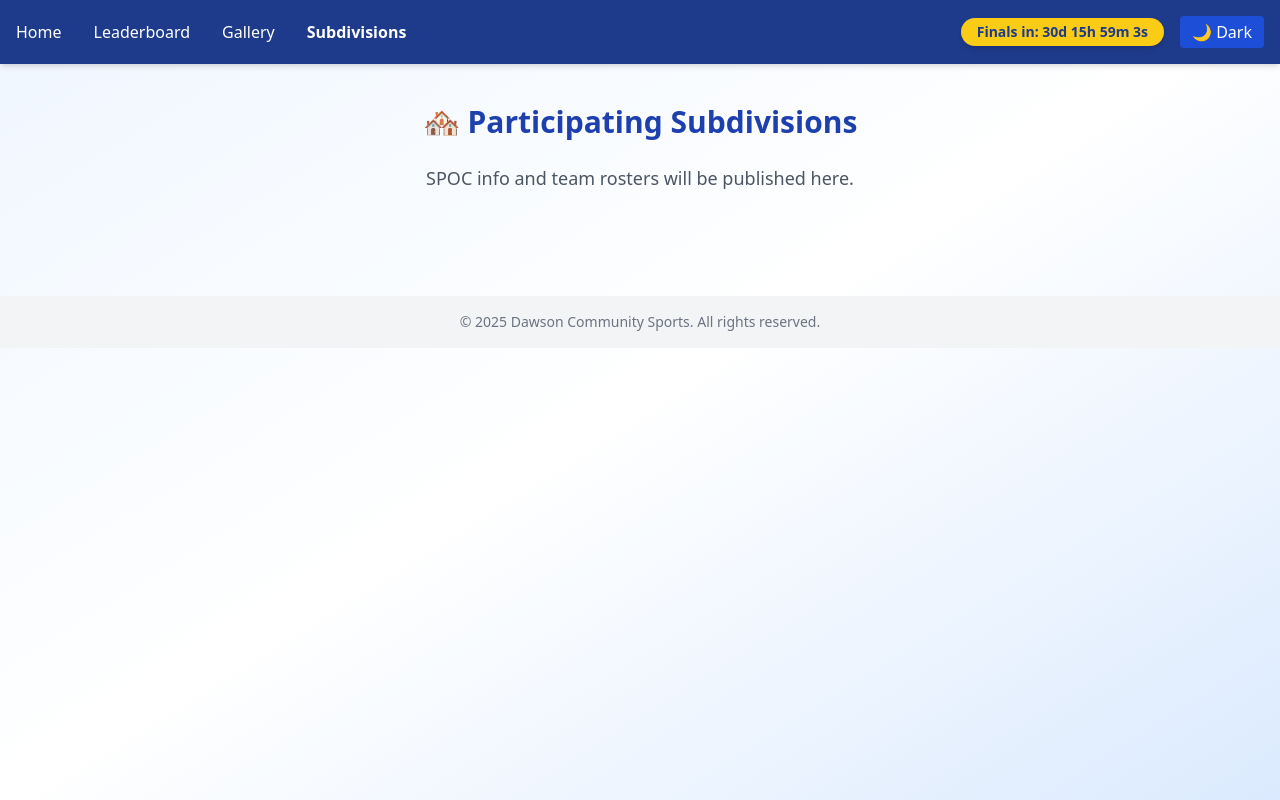
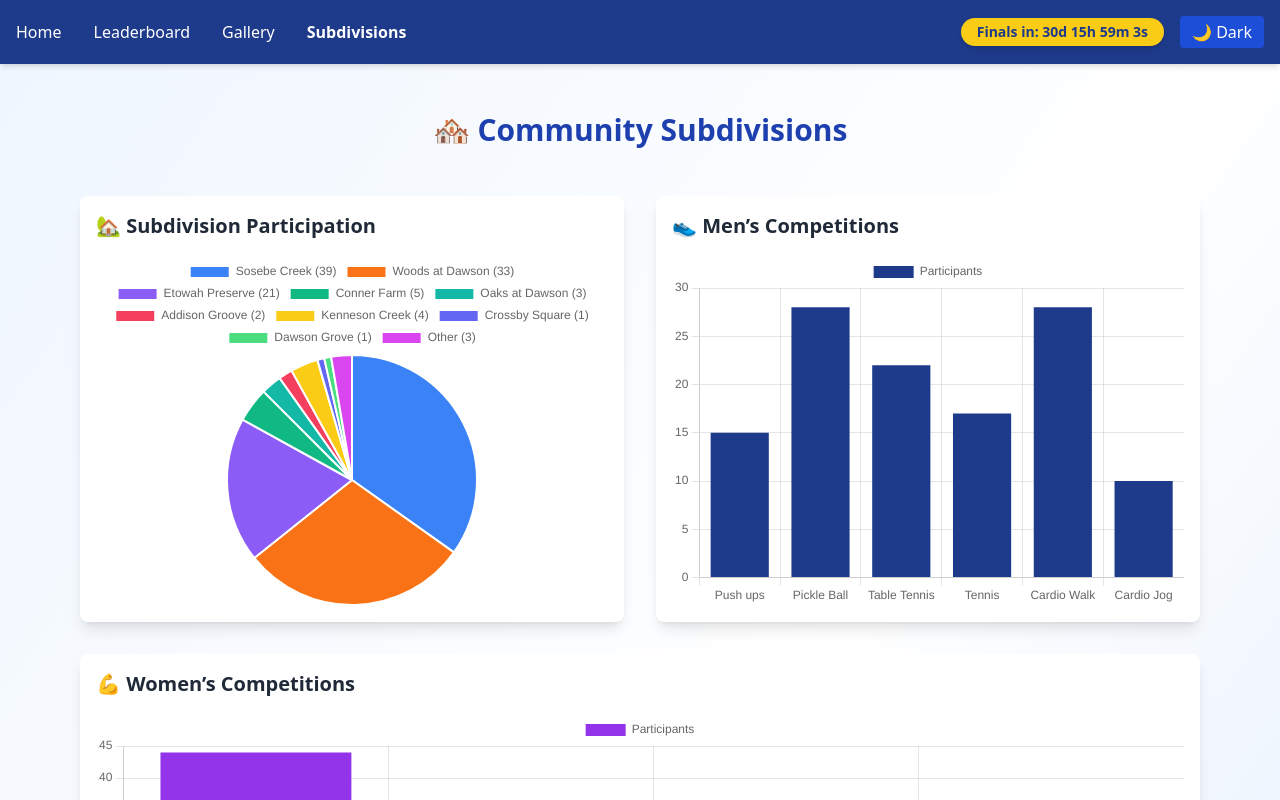
Before and after one commit to praneethk521/dawsoncommunitysports, a React (Vite) app: page / in a window 1280 px wide. Both pictures are taken after a click on the button "Subdivisions". Shown: the top 800 px of the page. Built offline with nearby package versions, Linux system fonts and the light colour scheme.

Commit message:
Added subdivisions functionality

```diff
--- a/package.json
+++ b/package.json
@@ -9,9 +9,13 @@
     "deploy": "gh-pages -d dist"
   },
   "dependencies": {
+    "chart.js": "^4.4.9",
     "framer-motion": "^12.7.3",
+    "leaflet": "^1.9.4",
     "react": "^18.2.0",
+    "react-chartjs-2": "^5.3.0",
     "react-dom": "^18.2.0",
+    "react-leaflet": "^4.2.1",
     "react-router-dom": "^6.14.2"
   },
   "devDependencies": {
--- a/src/components/Subdivisions.tsx
+++ b/src/components/Subdivisions.tsx
@@ -1,11 +1,149 @@
-// src/components/Subdivisions.tsx
 import React from 'react';
+import { Pie, Bar } from 'react-chartjs-2';
+import {
+  Chart as ChartJS,
+  ArcElement,
+  Tooltip,
+  Legend,
+  CategoryScale,
+  LinearScale,
+  BarElement,
+  Title,
+} from 'chart.js';
+import { MapContainer, TileLayer, Marker, Popup } from 'react-leaflet';
+import { motion } from 'framer-motion';
+import 'leaflet/dist/leaflet.css';
+import L from 'leaflet';
+
+ChartJS.register(ArcElement, Tooltip, Legend, CategoryScale, LinearScale, BarElement, Title);
+
+// Fix Leaflet icon issues with Vite
+delete (L.Icon.Default as any).prototype._getIconUrl;
+L.Icon.Default.mergeOptions({
+  iconUrl: 'https://unpkg.com/leaflet@1.9.4/dist/images/marker-icon.png',
+  shadowUrl: 'https://unpkg.com/leaflet@1.9.4/dist/images/marker-shadow.png',
+});
+
+const subdivisions = [
+  { name: 'Sosebee Creek', lat: 34.343527, lng: -84.070764 }, // Source: Compass&#8203;:contentReference[oaicite:3]{index=3}
+  { name: 'Woods at Dawson', lat: 34.356506, lng: -84.064244 }, // :contentReference[oaicite:4]{index=4}&#8203;:contentReference[oaicite:5]{index=5}
+  { name: 'Dawson Grove', lat: 34.3402, lng: -84.1033 }, // :contentReference[oaicite:6]{index=6}&#8203;:contentReference[oaicite:7]{index=7}
+  { name: 'Crosby Square', lat: 34.42638, lng: -84.138556 }, // :contentReference[oaicite:8]{index=8}&#8203;:contentReference[oaicite:9]{index=9}
+  { name: 'Oaks at Dawson', lat: 34.42638, lng: -84.138556 }, // :contentReference[oaicite:10]{index=10}&#8203;:contentReference[oaicite:11]{index=11}
+  { name: 'Ellorie Estates', lat: 34.330472, lng: -84.095752 }, // :contentReference[oaicite:12]{index=12}&#8203;:contentReference[oaicite:13]{index=13}
+  { name: 'Addison Grove', lat: 34.333502, lng: -84.086081 }, // :contentReference[oaicite:14]{index=14}&#8203;:contentReference[oaicite:15]{index=15}
+  { name: 'Kenneson Creek', lat: 34.316495, lng: -84.097573 }, // :contentReference[oaicite:16]{index=16}&#8203;:contentReference[oaicite:17]{index=17}
+  { name: 'Etowah Preserve', lat: 34.35319, lng: -84.128995 }, // :contentReference[oaicite:18]{index=18}&#8203;:contentReference[oaicite:19]{index=19}
+  { name: 'Conner Farm', lat: 34.319114, lng: -84.098765 }, // :contentReference[oaicite:20]{index=20}&#8203;:contentReference[oaicite:21]{index=21}
+  { name: 'Other', lat: 34.3300, lng: -84.0900 }, // :contentReference[oaicite:22]{index=22}&#8203;:contentReference[oaicite:23]{index=23}
+];
+
+
+// Pie chart based on actual data you provided
+const subdivisionData = {
+  labels: [
+    'Sosebe Creek (39)',
+    'Woods at Dawson (33)',
+    'Etowah Preserve (21)',
+    'Conner Farm (5)',
+    'Oaks at Dawson (3)',
+    'Addison Groove (2)',
+    'Kenneson Creek (4)',
+    'Crossby Square (1)',
+    'Dawson Grove (1)',
+    'Other (3)',
+  ],
+  datasets: [
+    {
+      data: [39, 33, 21, 5, 3, 2, 4, 1, 1, 3],
+      backgroundColor: [
+        '#3B82F6', '#F97316', '#8B5CF6', '#10B981', '#14B8A6',
+        '#F43F5E', '#FACC15', '#6366F1', '#4ADE80', '#D946EF'
+      ],
+    },
+  ],
+};
+
+// Men's competition chart
+const menData = {
+  labels: ['Push ups', 'Pickle Ball', 'Table Tennis', 'Tennis', 'Cardio Walk', 'Cardio Jog'],
+  datasets: [
+    {
+      label: 'Participants',
+      data: [15, 28, 22, 17, 28, 10],
+      backgroundColor: '#1E3A8A',
+    },
+  ],
+};
+
+// Women's competition chart
+const womenData = {
+  labels: ['Cardio Walk', 'Carroms', 'Plank', 'Badminton'],
+  datasets: [
+    {
+      label: 'Participants',
+      data: [44, 17, 9, 21],
+      backgroundColor: '#9333EA',
+    },
+  ],
+};
 
 const Subdivisions = () => (
-  <section className="max-w-5xl mx-auto px-4 py-10 text-center">
-    <h2 className="text-3xl font-bold text-blue-800 dark:text-blue-300 mb-6">🏘 Participating Subdivisions</h2>
-    <p className="text-lg text-gray-600 dark:text-gray-300">SPOC info and team rosters will be published here.</p>
-  </section>
+  <motion.div
+    className="max-w-6xl mx-auto px-4 py-12 space-y-12"
+    initial={{ opacity: 0 }}
+    animate={{ opacity: 1 }}
+    transition={{ duration: 0.6 }}
+  >
+    <h2 className="text-3xl font-bold text-center text-blue-800 dark:text-blue-300 mb-6">
+      🏘️ Community Subdivisions
+    </h2>
+
+    <div className="grid md:grid-cols-2 gap-8">
+      <div className="bg-white dark:bg-gray-800 p-4 rounded-lg shadow-lg">
+        <h3 className="text-xl font-semibold mb-4">🏡 Subdivision Participation</h3>
+        <div className="h-[300px] sm:h-[350px]">
+          <Pie data={subdivisionData} options={{ responsive: true, maintainAspectRatio: false }} />
+        </div>
+      </div>
+
+      <div className="bg-white dark:bg-gray-800 p-4 rounded-lg shadow-lg">
+        <h3 className="text-xl font-semibold mb-4">👟 Men’s Competitions</h3>
+        <div className="h-[300px] sm:h-[350px]">
+          <Bar data={menData} options={{ responsive: true, maintainAspectRatio: false }} />
+        </div>
+      </div>
+
+      <div className="md:col-span-2 bg-white dark:bg-gray-800 p-4 rounded-lg shadow-lg">
+        <h3 className="text-xl font-semibold mb-4">💪 Women’s Competitions</h3>
+        <div className="h-[300px] sm:h-[350px]">
+          <Bar data={womenData} options={{ responsive: true, maintainAspectRatio: false }} />
+        </div>
+      </div>
+    </div>
+
+    <div className="mt-12">
+      <h3 className="text-2xl font-bold text-center mb-4 text-blue-700 dark:text-blue-200">
+        📍 Subdivisions Map
+      </h3>
+      <MapContainer
+        center={[34.345, -84.093]}
+        zoom={12}
+        scrollWheelZoom={false}
+        className="w-full h-[500px] rounded-lg shadow-lg z-0"
+      >
+        <TileLayer
+          attribution='&copy; <a href="https://openstreetmap.org">OpenStreetMap</a> contributors'
+          url="https://{s}.tile.openstreetmap.org/{z}/{x}/{y}.png"
+        />
+        {subdivisions.map((loc) => (
+          <Marker key={loc.name} position={[loc.lat, loc.lng]}>
+            <Popup>{loc.name}</Popup>
+          </Marker>
+        ))}
+      </MapContainer>
+    </div>
+  </motion.div>
 );
 
 export default Subdivisions;
--- a/vite.config.ts
+++ b/vite.config.ts
@@ -3,6 +3,12 @@ import { defineConfig } from 'vite';
 import react from '@vitejs/plugin-react';
 
 export default defineConfig({
-  base: '/', // ✅ required for custom domain (no subfolder)
+  base: '/', // ✅ Required for GitHub Pages with custom domain
   plugins: [react()],
+  resolve: {
+    alias: {
+      // Useful if you plan to organize more folders like utils, assets, etc.
+      '@': '/src'
+    }
+  }
 });
```
Also changed, not shown: 7 other files (tests, documents, lock files or other folders).
